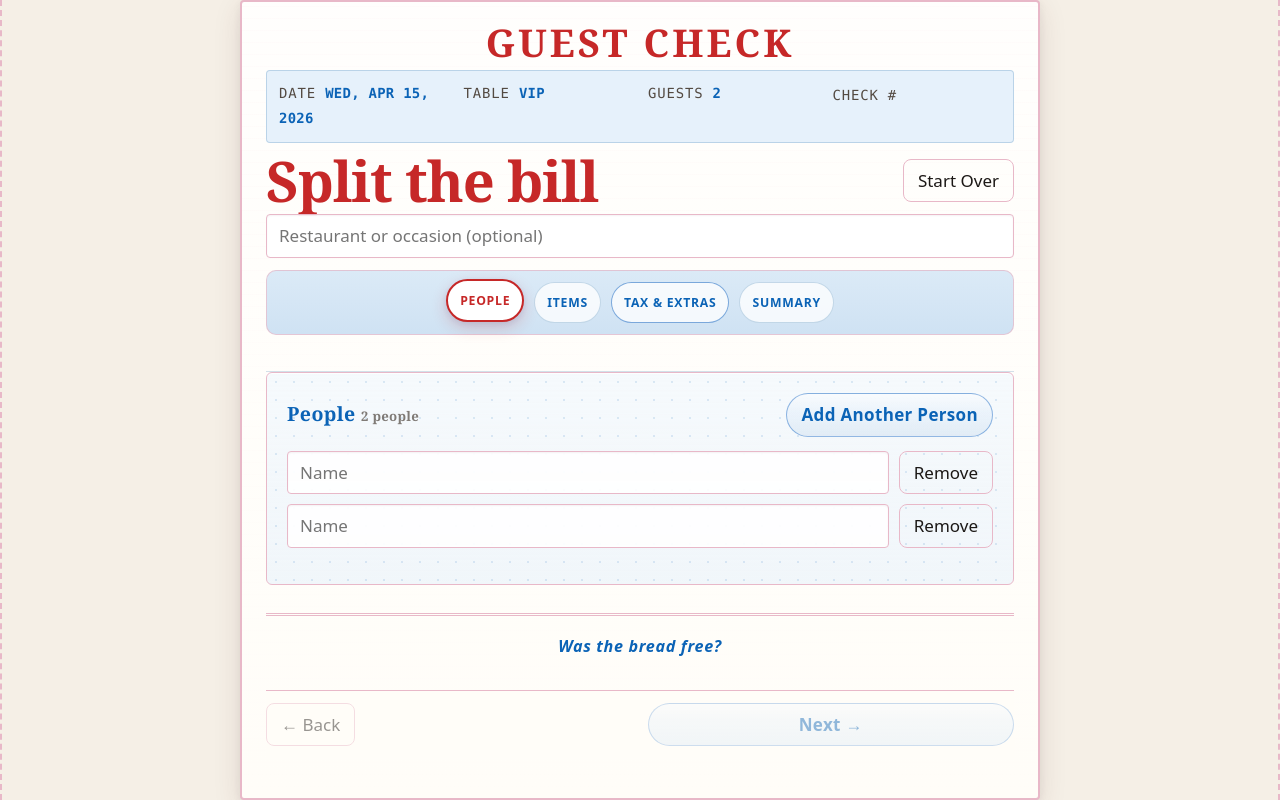
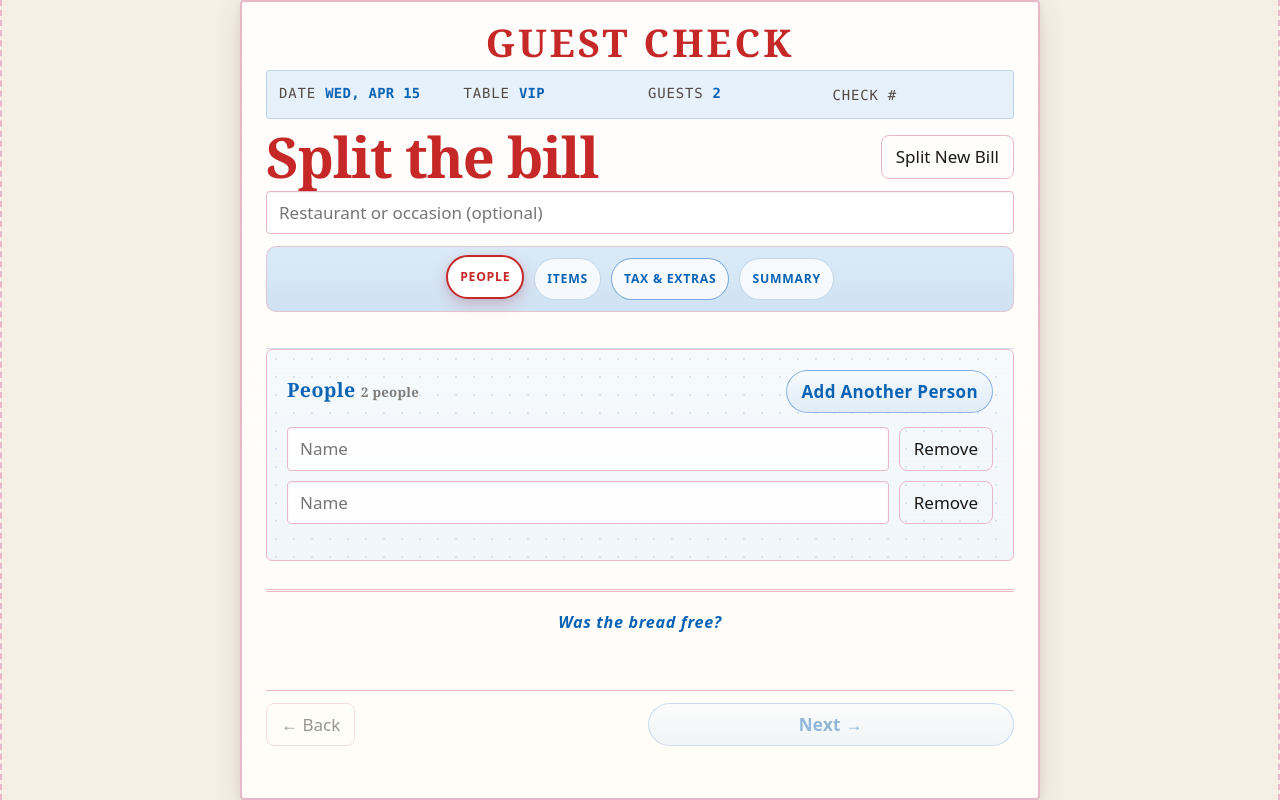
Before and after one commit to operana/split-the-bill, a React (Vite) app in the folder split-the-bill/: page / in a window 1280 px wide. Built offline with nearby package versions, Linux system fonts and the light colour scheme.

Commit message:
change button label from Reset to Split New Bill

```diff
--- a/split-the-bill/src/App.jsx
+++ b/split-the-bill/src/App.jsx
@@ -6,7 +6,6 @@ const RECEIPT_DATE = new Date().toLocaleDateString('en-US', {
   weekday: 'short',
   month: 'short',
   day: 'numeric',
-  year: 'numeric',
 })
 import './App.css'
 
@@ -631,7 +630,7 @@ export default function App() {
   }
 
   function resetAll() {
-    if (!window.confirm('Are you sure you want to reset?')) return
+    if (!window.confirm('Start a new bill? This will clear the current split.')) return
     setRestaurantTitle('')
     setCheckAnimKey((k) => k + 1)
     setPeople([
@@ -799,7 +798,7 @@ export default function App() {
                 className="bill-btn bill-btn-ghost bill-btn-compact"
                 onClick={withSparkle(resetAll)}
               >
-                Reset
+                Split New Bill
               </button>
             ) : null}
           </div>
@@ -870,7 +869,7 @@ export default function App() {
         <div className="bill-header-top bill-desktop-only">
           <h1 className="bill-title-diner">Split the bill</h1>
           <button type="button" className="bill-btn bill-btn-ghost" onClick={withSparkle(resetAll)}>
-            Start Over
+            Split New Bill
           </button>
         </div>
         <div className="bill-row bill-desktop-only" style={{ marginTop: 12 }}>
```
